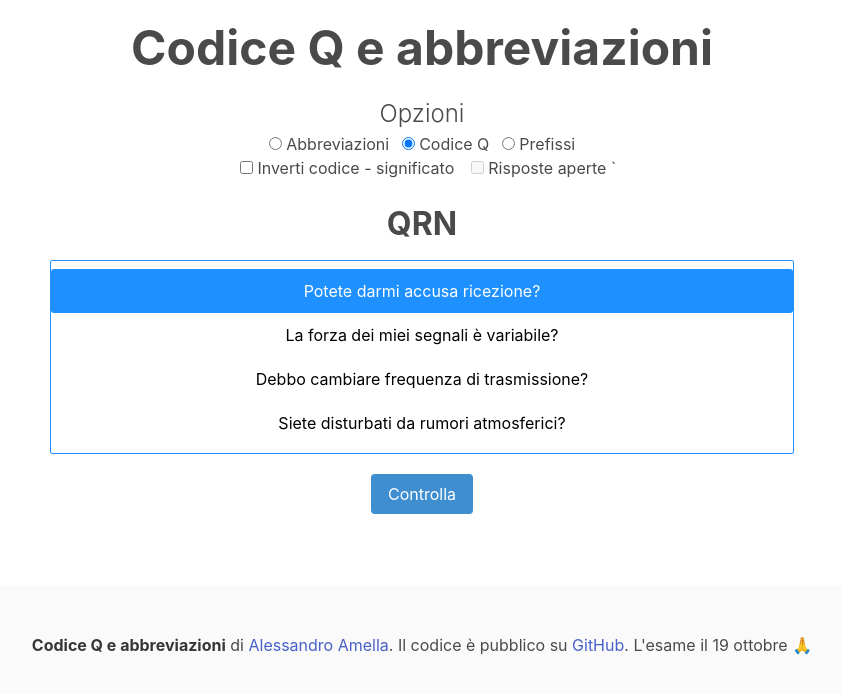
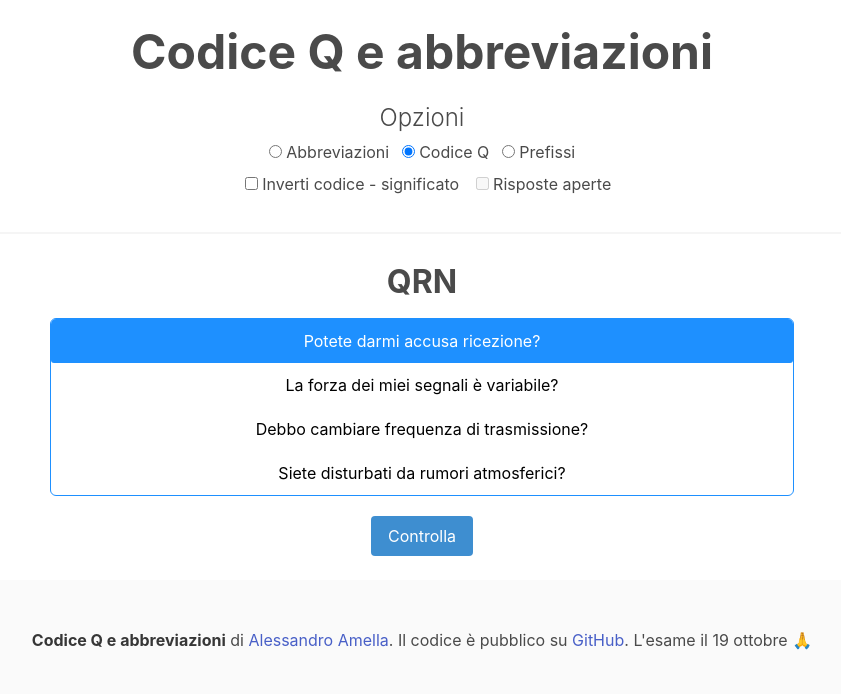
Before and after one commit to alessandroamella/codice-q, a website: page index.html in a window 1280 px wide. Shown: the whole page, without its empty margins (218-1059 px from the left). Drawn offline with nearby package versions, Linux system fonts and the light colour scheme.

Commit message:
add line separator

```diff
--- a/index.html
+++ b/index.html
@@ -99,7 +99,7 @@
     <meta property="twitter:image" content="https://i.imgur.com/8S4Igtd.png" />
   </head>
   <body>
-    <div class="container pt-3" style="width: 100%">
+    <div class="container pt-4" style="width: 100%">
       <form id="main-form">
         <div class="is-flex is-justify-content-center is-flex-direction-column">
           <h1 class="has-text-centered has-text-weight-bold is-size-1 mb-1">
@@ -110,7 +110,7 @@
             <h2 class="has-text-centered has-text-weight-light is-size-4 mt-2">
               Opzioni
             </h2>
-            <div class="control has-text-centered">
+            <div class="control has-text-centered mt-1">
               <label class="radio">
                 <input type="radio" name="type" value="abbr" />
                 Abbreviazioni
@@ -124,7 +124,7 @@
                 Prefissi
               </label>
 
-              <div class="control has-text-centered mb-3">
+              <div class="control has-text-centered mb-3 mt-2">
                 <label class="checkbox ml-3">
                   <input type="checkbox" id="inverted" />
                   Inverti codice - significato
@@ -133,15 +133,16 @@
                   <input type="checkbox" id="hard" disabled />
                   Risposte aperte
                 </label>
-                `
               </div>
             </div>
           </section>
 
+          <hr class="solid" />
+
           <section>
             <h2
               id="question"
-              class="bold has-text-centered has-text-weight-bold is-size-3 pt-2"
+              class="bold has-text-centered has-text-weight-bold is-size-3"
             >
               Caricamento...
             </h2>
@@ -178,7 +179,7 @@
       </form>
     </div>
 
-    <footer class="footer" style="flex-grow: 1">
+    <footer class="footer">
       <div class="content has-text-centered">
         <!-- prettier-ignore -->
         <p>
--- a/public/css/index.css
+++ b/public/css/index.css
@@ -1,24 +1,21 @@
-body {
+/* body {
     min-height: 100vh;
     display: flex;
     flex-direction: column;
-}
+} */
 
 .select, #answers {
     width: 100%;
 }
 
 #answers {
-    padding-top: 0.5rem;
-    padding-bottom: 0.5rem;
     overflow-y: hidden;
     overflow-x: auto;
     text-align: center;
     border: 1px solid #1E90FF;
-    border-radius: 2px;
+    border-radius: 6px;
     color: black;
 }
-
 
 #answers input[type="radio"] {
     display: none;
@@ -38,7 +35,9 @@ body {
 }
 #answers input[type="radio"].correct + span {
   background-color: rgb(54, 223, 54)!important;
+  color: white;
 }
 #answers input[type="radio"].wrong + span {
   background-color: rgb(209, 52, 52)!important;
+  color: white;
 }
```
Lines whose indentation alone changed are shown as unchanged.
